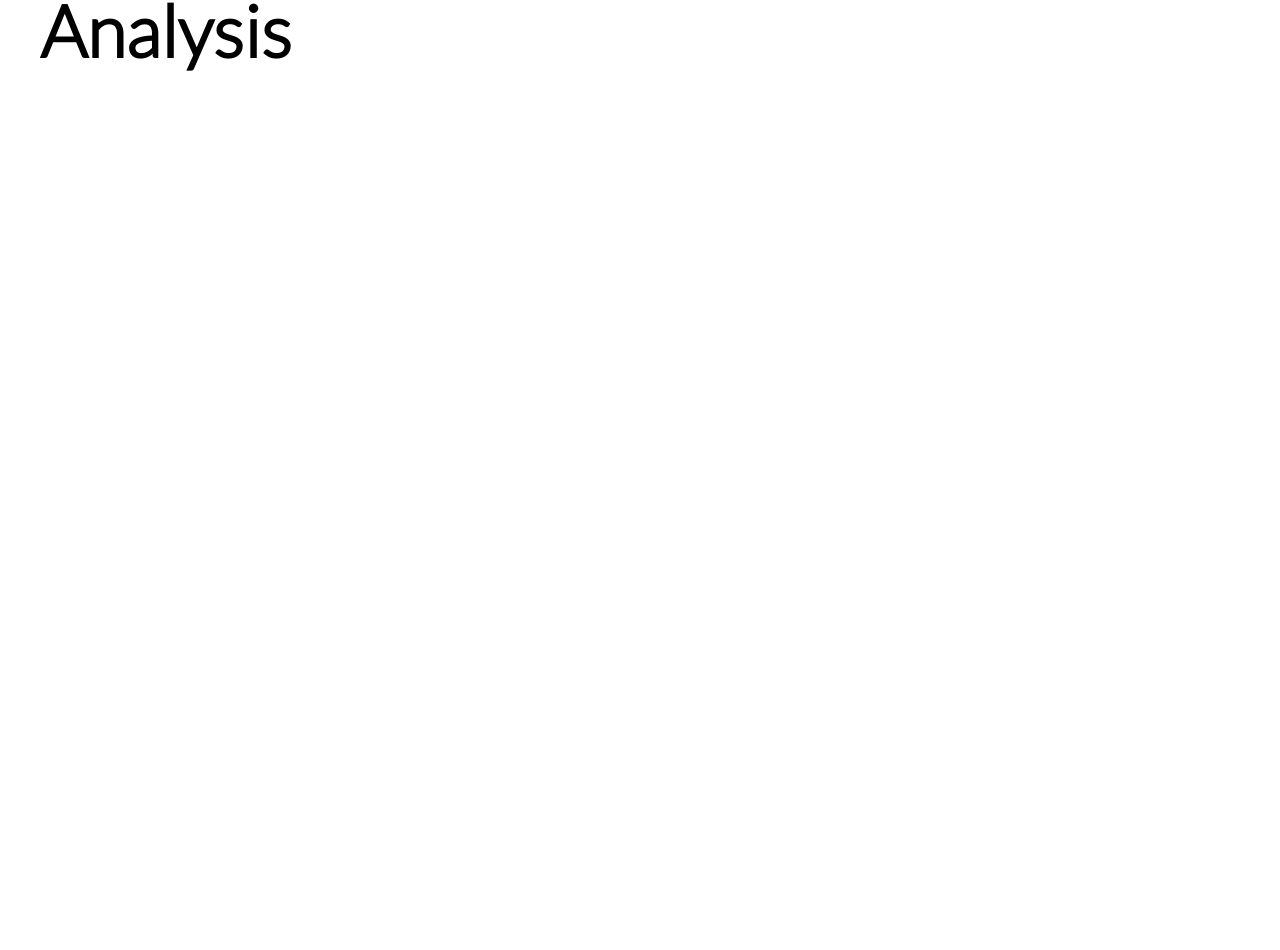
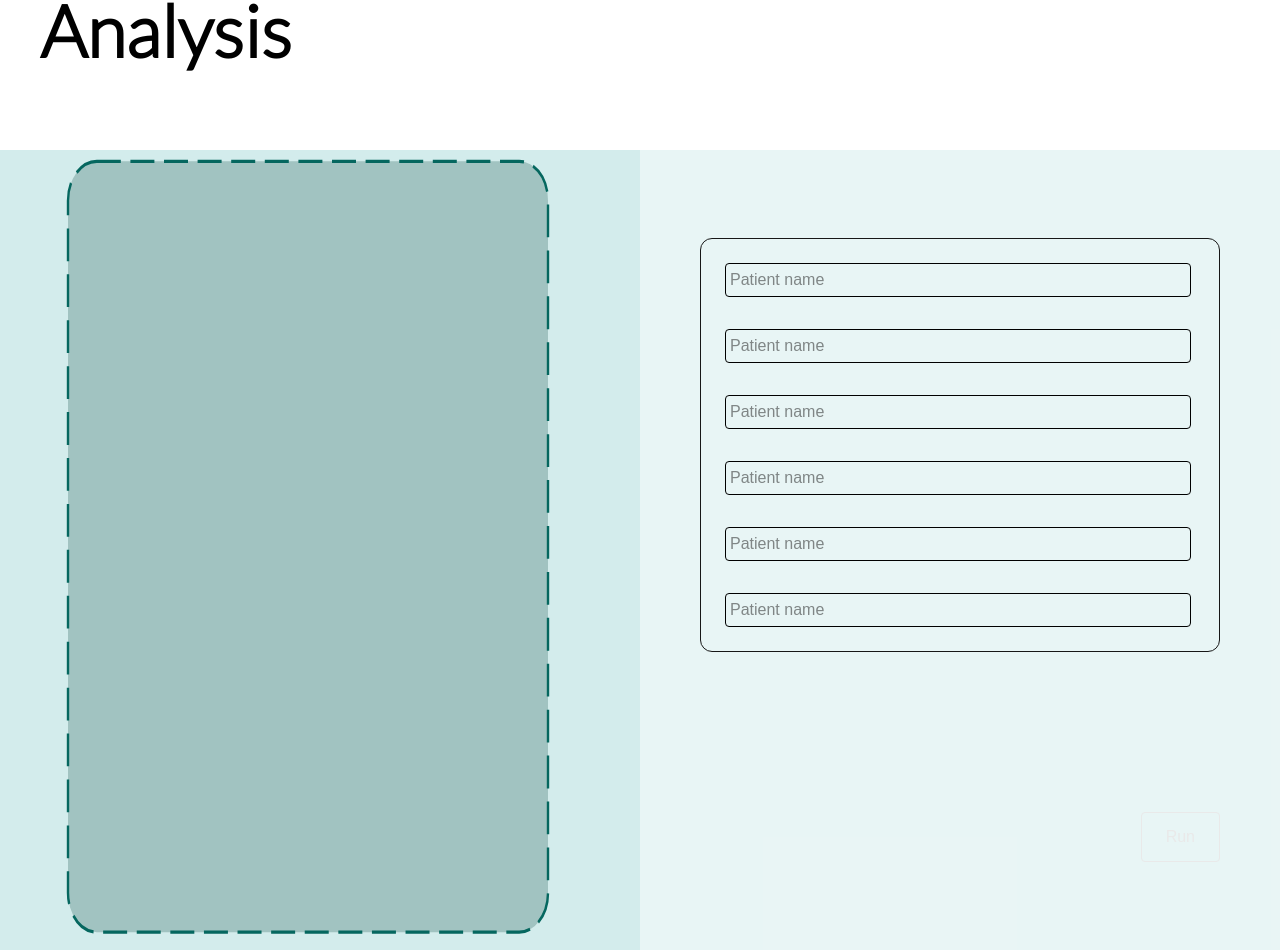
Before and after one commit to checkioname/NanoScope, a Next.js app in the folder app--nanoscope-front/: page /home in a window 1280 px wide. Shown: the part 1450-2400 px from the top of the page. Before the commit the page ends 1600 px from the top, so only its background shows below. Built offline with nearby package versions, Linux system fonts and the light colour scheme.

Commit message:
Feat: iniciado tela de demo

```diff
--- a/app--nanoscope-front/src/app/components/about/about.js
+++ b/app--nanoscope-front/src/app/components/about/about.js
@@ -29,7 +29,7 @@ export default function About() {
       </div>
       <div className="flex min-h-100 w-3/4 items-center justify-around">
         <div className="flex flex-col items-center w-60">
-          <h1 className="bg-gray-200 p-2 px-10 rounded-full text-center w-60">
+          <h1 className="w-full bg-gray-200 p-2 px-10 rounded-full text-center w-60">
             Feature Engineering
           </h1>
           <p>
@@ -37,8 +37,8 @@ export default function About() {
           </p>
         </div>
         <div className="flex flex-col items-center w-60">
-          <h1 className="bg-gray-200 p-2 px-1 rounded-full text-center w-60">
-            Feature Engineering
+          <h1 className="w-full bg-gray-200 p-2 px-1 rounded-full text-center w-60">
+            Self Supervised Learning
           </h1>
           <p className="">
             A tecnologia que aprende com dados reais, crescente e precisa.
--- /dev/null
+++ b/app--nanoscope-front/src/app/demo/demo.js
@@ -0,0 +1,63 @@
+export default function Demo() {
+  return (
+    <div className="min-h-screen bg-[#1E9A99]/10 flex justify-between ">
+      <div className="w-1/2 bg-[#1E9A99]/10  p-2 flex">
+        {" "}
+        {/* Defina altura e largura do container */}
+        <svg
+          width="100%"
+          height="100%"
+          viewBox="0 0 260 239"
+          fill="none"
+          xmlns="http://www.w3.org/2000/svg"
+          preserveAspectRatio="none" // Mantém proporção com centralização
+        >
+          <rect
+            x="25"
+            y="1"
+            width="200"
+            height="235"
+            rx="12"
+            fill="#215651"
+            fillOpacity="0.28" // use camelCase no React
+            stroke="#05675F"
+            strokeDasharray="10 4" // camelCase
+          />
+        </svg>
+      </div>
+      <div className="w-1/2 flex flex-col items-center justify-around p-2">
+        <form className="w-5/6 bg-transparent border   rounded-xl">
+          <input
+            className="border border-black m-6 rounded p-1 w-9/10"
+            placeholder="Patient name"
+          />
+          <input
+            className="border border-black m-6 mt-2 rounded p-1 w-9/10"
+            placeholder="Patient name"
+          />
+          <input
+            className="border border-black m-6 mt-2 rounded p-1 w-9/10"
+            placeholder="Patient name"
+          />
+          <input
+            className="border border-black m-6 mt-2 rounded p-1 w-9/10"
+            placeholder="Patient name"
+          />
+          <input
+            className="border border-black m-6 mt-2 rounded p-1 w-9/10"
+            placeholder="Patient name"
+          />
+          <input
+            className="border border-black m-6 mt-2 rounded p-1 w-9/10"
+            placeholder="Patient name"
+          />
+        </form>
+        <div className="w-5/6 flex justify-end">
+          <button className="bg-transparent border rounded p-3 px-6 border-[#E9E9E9] hover:bg-white text-[#E9E9E9]">
+            <span>Run</span>
+          </button>
+        </div>
+      </div>
+    </div>
+  );
+}
--- a/app--nanoscope-front/src/app/home/page.js
+++ b/app--nanoscope-front/src/app/home/page.js
@@ -1,6 +1,7 @@
 import { Lato } from "next/font/google";
 import Image from "next/image";
 import About from "../components/about/about";
+import Demo from "../demo/demo";
 
 const latoFont = Lato({
   subsets: ["latin"],
@@ -54,6 +55,7 @@ export default function Home() {
         </div>
       </div>
       <About/>
+      <Demo/>
     </>
   );
 }
```
